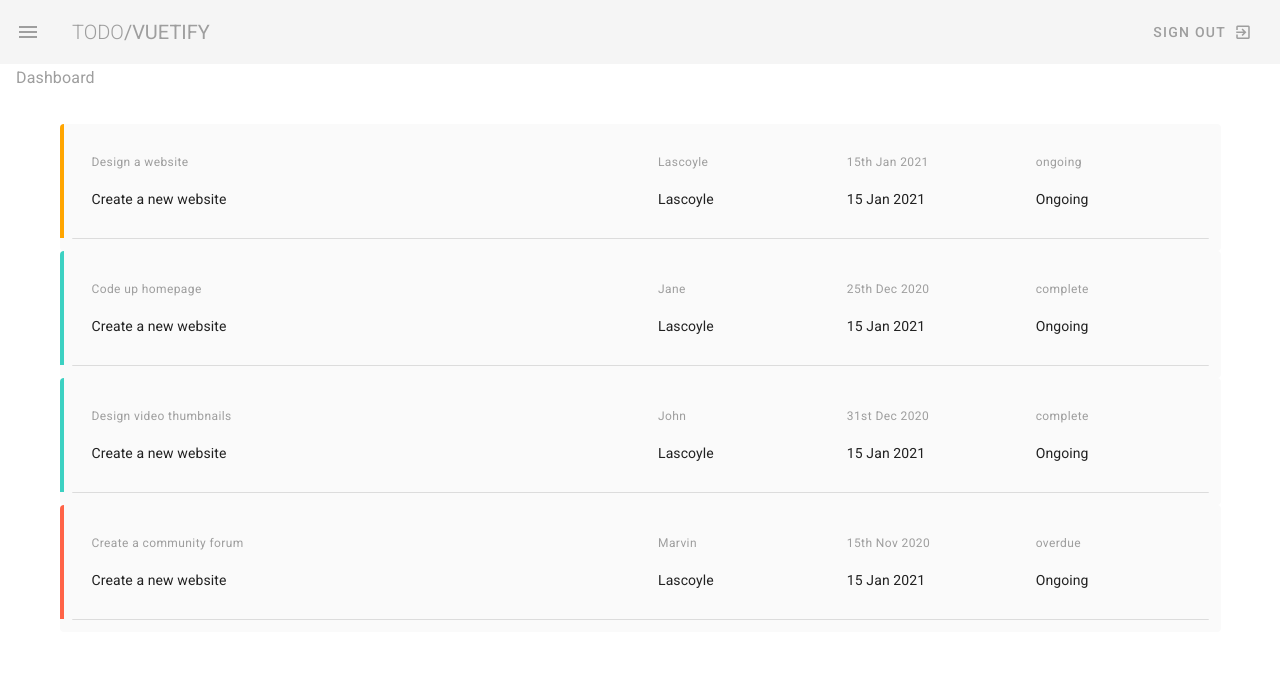
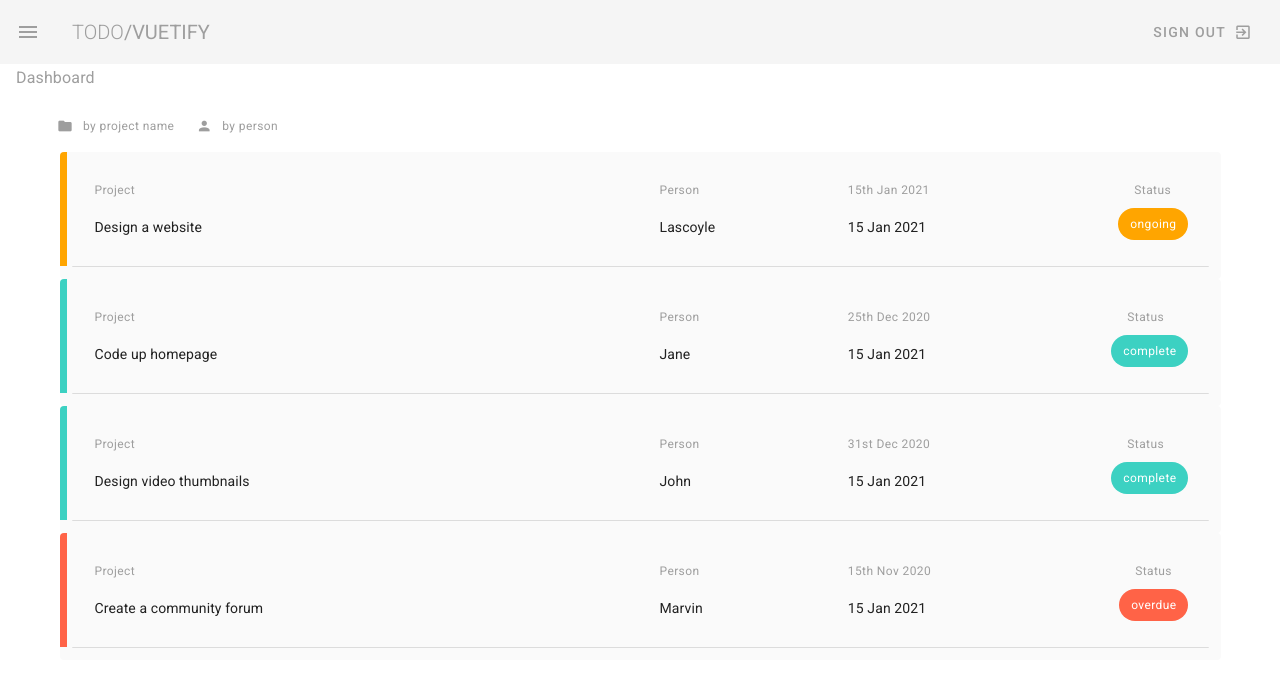
Before and after one commit to Lascoyle/vuetify-todo, a Vue app: page / in a window 1280 px wide. Shown: the top 686 px of the page. Built offline with nearby package versions, Linux system fonts and the light colour scheme.

Commit message:
Make dynamic status colors, add a sort projects functionnality

```diff
--- a/src/views/Dashboard.vue
+++ b/src/views/Dashboard.vue
@@ -3,23 +3,37 @@
     <h1 class="subtitle-1  grey--text">Dashboard</h1>
 
     <v-container class="my-5">
+
+      <v-layout row class="mb-3">
+        <v-btn small text color="grey" @click="sortBy('title')">
+          <v-icon left small>mdi-folder</v-icon>
+          <span class="caption text-lowercase">by project name</span>
+        </v-btn>
+        <v-btn small text color="grey" @click="sortBy('person')">
+          <v-icon left small>mdi-account</v-icon>
+          <span class="caption text-lowercase">by person</span>
+        </v-btn>
+      </v-layout>
+
       <v-card flat color="grey lighten-5" class="pa-3" v-for="(project, index) in projects" :key="index">
         <v-layout row wrap :class="`pa-3 project ${project.status}`">
           <v-flex xs12 md6>
-            <v-card-title class="caption grey--text">{{ project.title }}</v-card-title>
-            <v-card-text>Create a new website</v-card-text>
+            <v-card-title class="caption grey--text">Project</v-card-title>
+            <v-card-text>{{ project.title }}</v-card-text>
           </v-flex>
           <v-flex xs6 sm4 md2>
-            <v-card-title class="caption grey--text">{{ project.person }}</v-card-title>
-            <v-card-text>Lascoyle</v-card-text>
+            <v-card-title class="caption grey--text">Person</v-card-title>
+            <v-card-text>{{ project.person }}</v-card-text>
           </v-flex>
           <v-flex xs6 sm4 md2>
             <v-card-title class="caption grey--text">{{ project.due }}</v-card-title>
             <v-card-text>15 Jan 2021</v-card-text>
           </v-flex>
           <v-flex xs6 sm4 md2>
-            <v-card-title class="caption grey--text">{{ project.status }}</v-card-title>
-            <v-card-text>Ongoing</v-card-text>
+            <div class="float-right mr-5">
+              <v-card-title class="caption grey--text pb-2">Status</v-card-title>
+              <v-chip :class="`${project.status} white--text caption`">{{ project.status }}</v-chip>
+            </div>
           </v-flex>
         </v-layout>
         <v-divider class="mt-3"></v-divider>
@@ -41,20 +55,37 @@ export default {
         { title: "Create a community forum", person: "Marvin", due: "15th Nov 2020", status: "overdue" },
       ]
     }
+  },
+  methods: {
+    sortBy(prop) {
+      this.projects.sort((a,b) => a[prop] < b[prop] ? -1 : 1)
+    }
   }
 }
 </script>
 
 <style>
 .project.complete {
-  border-left: 4px solid #3cd1c2;
+  border-left: 7px solid #3cd1c2;
 }
 
 .project.ongoing {
-  border-left: 4px solid orange;
+  border-left: 7px solid orange;
 }
 
 .project.overdue {
-  border-left: 4px solid tomato;
+  border-left: 7px solid tomato;
+}
+
+.v-chip--no-color.complete {
+  background-color: #3cd1c2!important;
+}
+
+.v-chip--no-color.ongoing {
+  background-color: orange!important;
+}
+
+.v-chip--no-color.overdue {
+  background-color: tomato!important;
 }
 </style>
```
